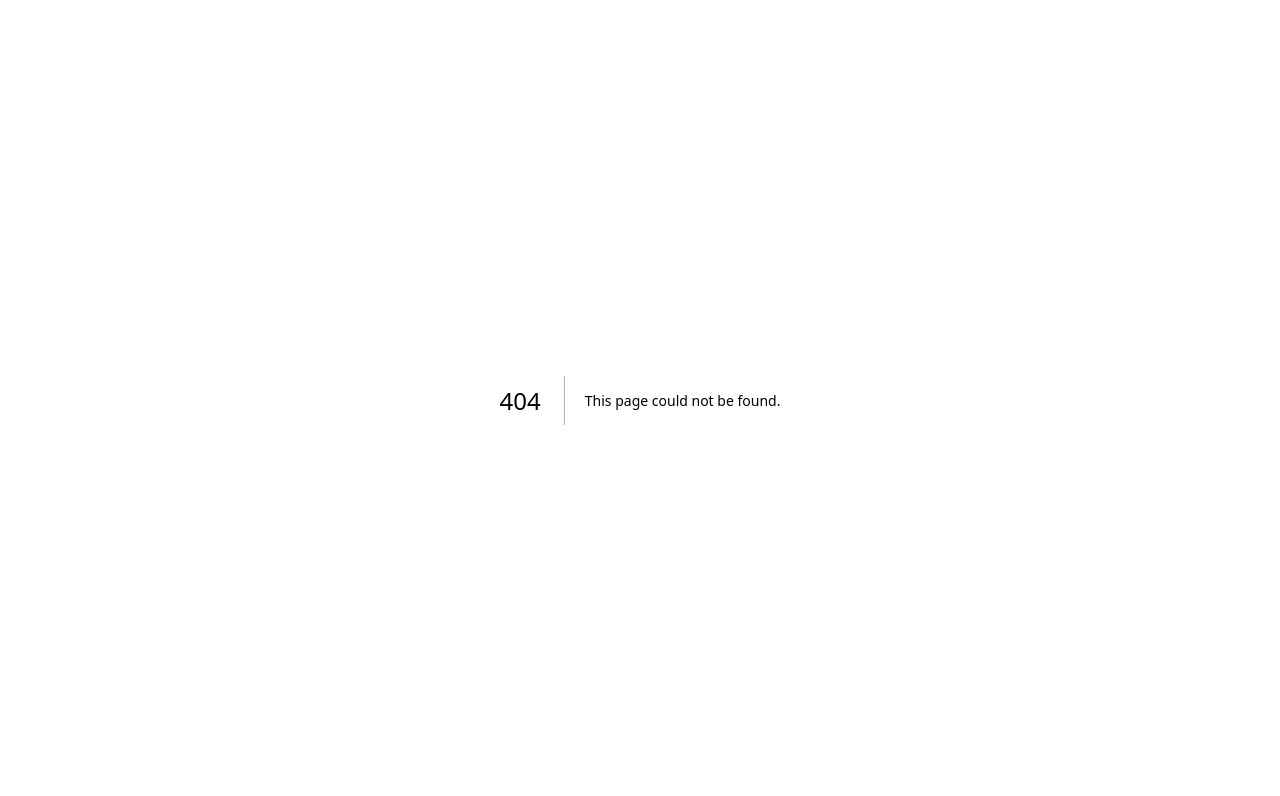
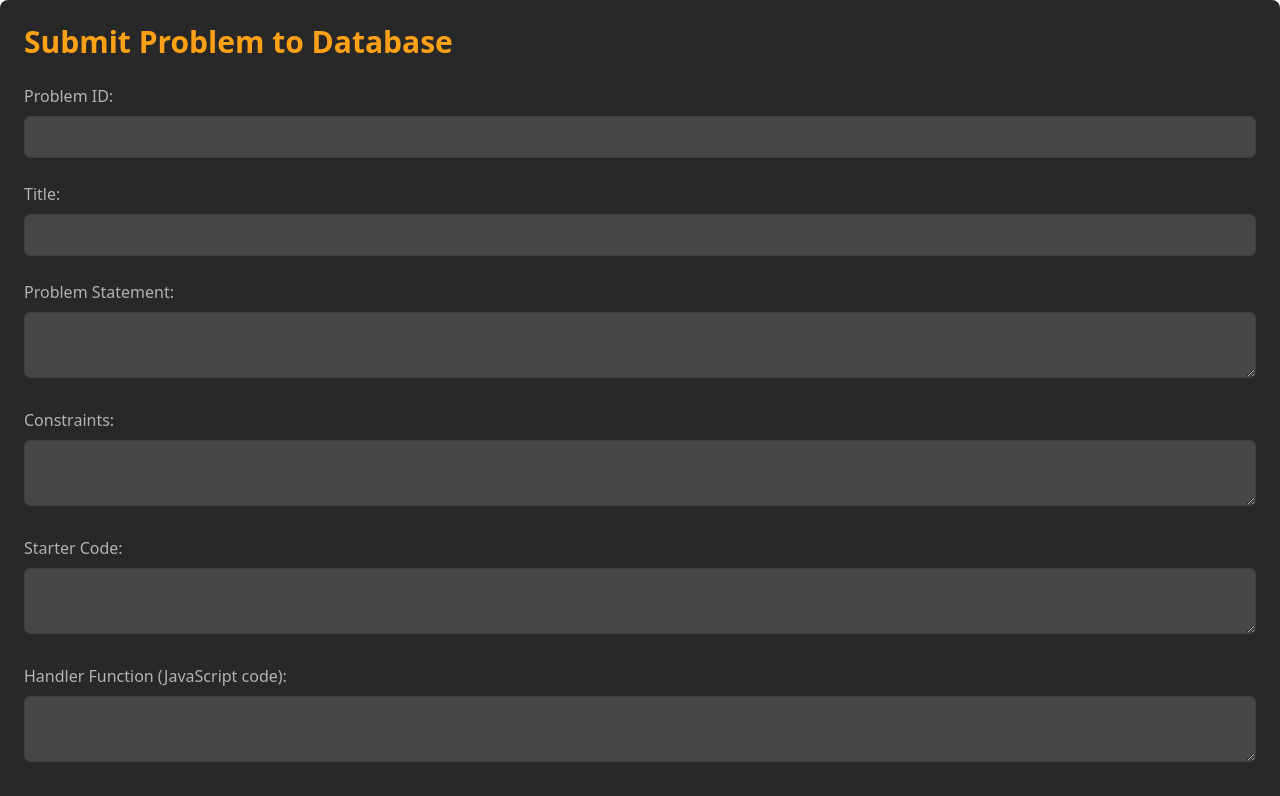
Before and after one commit to Omkar9867/codifyX, a Next.js app: page /add-problem-details in a window 1280 px wide. Before the commit this address had no page. Shown: the top 796 px of the page. Built offline with nearby package versions, Linux system fonts and the light colour scheme.

Commit message:
adjustments in the naming and post requests

```diff
--- a/src/components/Workspace/Playground/Playground.tsx
+++ b/src/components/Workspace/Playground/Playground.tsx
@@ -48,7 +48,7 @@ const Playground: React.FC<PlaygroundProps> = ({ problem }) => {
               {problem.examples.map((example, idx) => (
                 <div
                   className="mr-2 items-start mt-2"
-                  key={idx}
+                  key={example.id}
                   onClick={() => setActiveTestCaseId(idx)}
                 >
                   <div className="flex flex-wrap items-center gap-y-4">
--- a/src/pages/submit-problem/index.tsx
+++ b/src/pages/add-problem-details/index.tsx
@@ -1,7 +1,7 @@
 import { useState } from 'react';
 import { Problem, Example } from '../../utils/types/problemTypes'; // Assuming you export these types from the correct location
 
-const SubmitProblem = () => {
+const PostProblemDetails = () => {
   const [formData, setFormData] = useState<Problem>({
     id: '',
     title: '',
@@ -59,7 +59,7 @@ const SubmitProblem = () => {
     e.preventDefault();
 
     try {
-      const response = await fetch('/api/v1/submit-problem', {
+      const response = await fetch('/api/v1/auth/post-problem-details', {
         method: 'POST',
         headers: {
           'Content-Type': 'application/json',
@@ -257,4 +257,4 @@ const SubmitProblem = () => {
   );
 };
 
-export default SubmitProblem;
+export default PostProblemDetails;
```
Also changed, not shown: src/pages/api/v1/auth/post-problem-details.ts (renamed from src/pages/api/v1/submit-problem.ts), src/pages/api/v1/auth/post-problem.ts (added).
